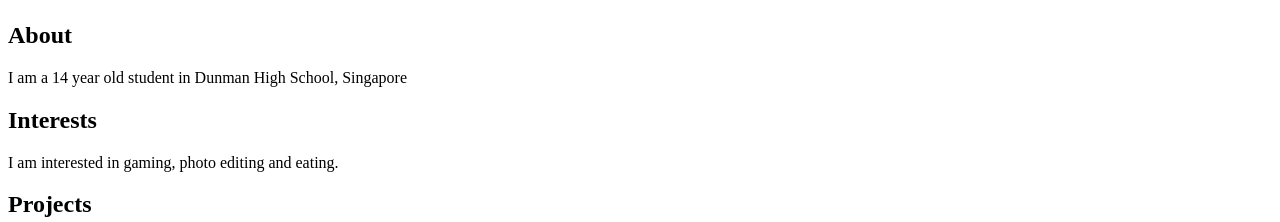
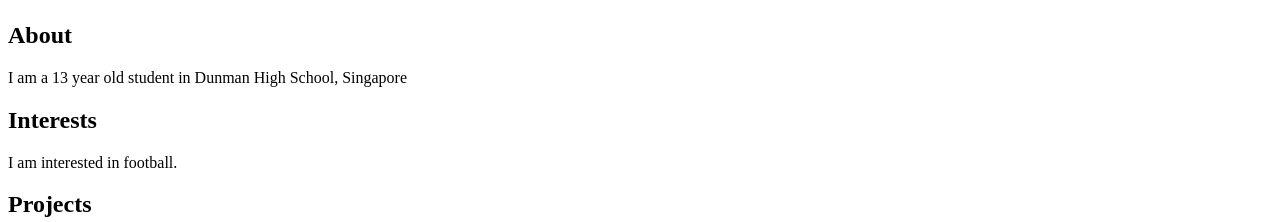
Before and after one commit to dhs17y2areubentsng/dhs17y2areubentsng.github.io, a plain HTML site: page index.html in a window 1280 px wide. Shown: the part 2458-2680 px from the top of the page. Drawn offline with Linux system fonts and the light colour scheme.

Commit message:
Update index.html

```diff
--- a/index.html
+++ b/index.html
@@ -8,9 +8,9 @@
 <h1>Welcome to my home</h1>
     <img src="photo.jpg"/>
     <h2>About</h2>
-    <p>I am a 14 year old student in Dunman High School, Singapore</p>
+    <p>I am a 13 year old student in Dunman High School, Singapore</p>
     <h2>Interests</h2>
-    <p>I am interested in gaming, photo editing and eating.</p>
+    <p>I am interested in football.</p>
     <h2>Projects</h2>
     <p> I am a Google Code-in 2016 participat with <a href="http://fossasia.org">FOSSASIA</a></p>
 
```
